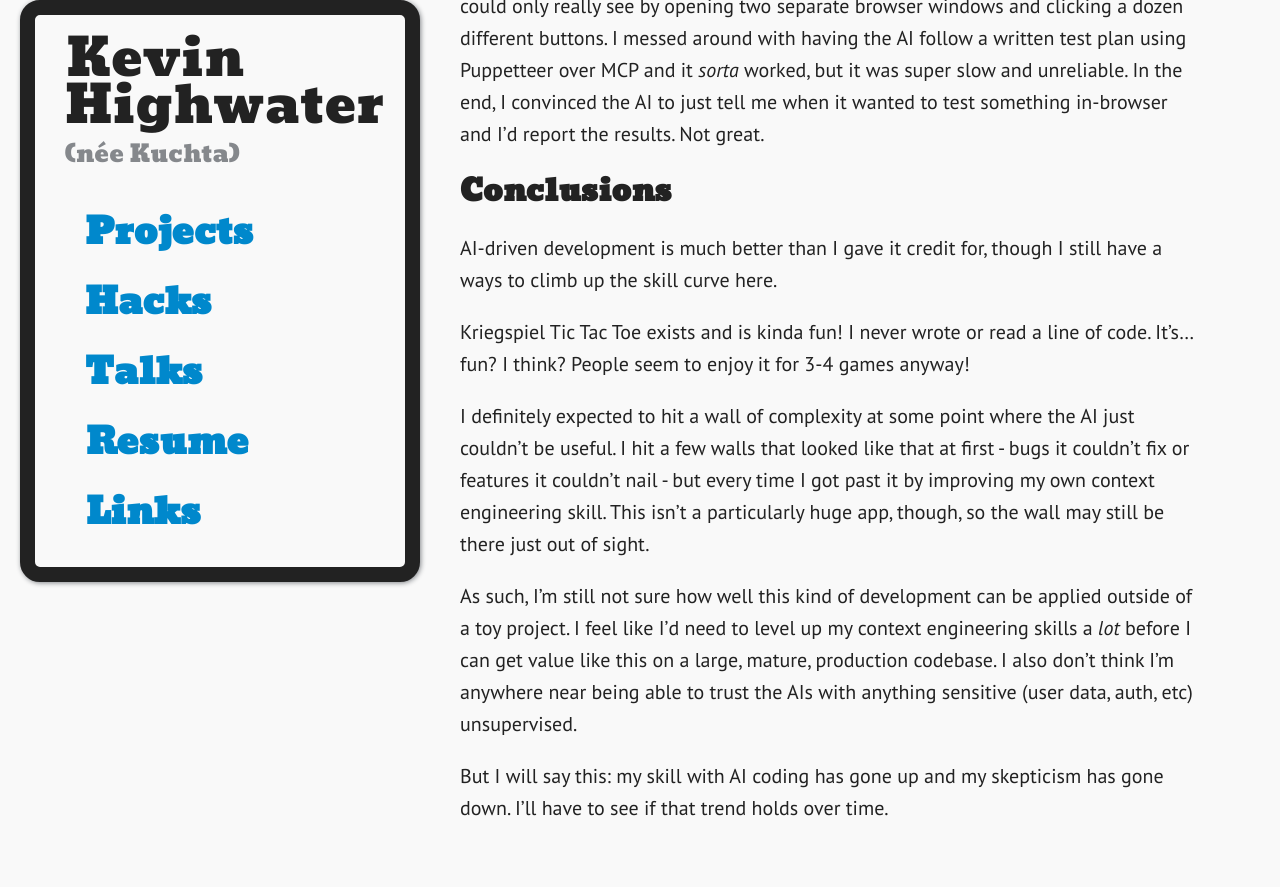
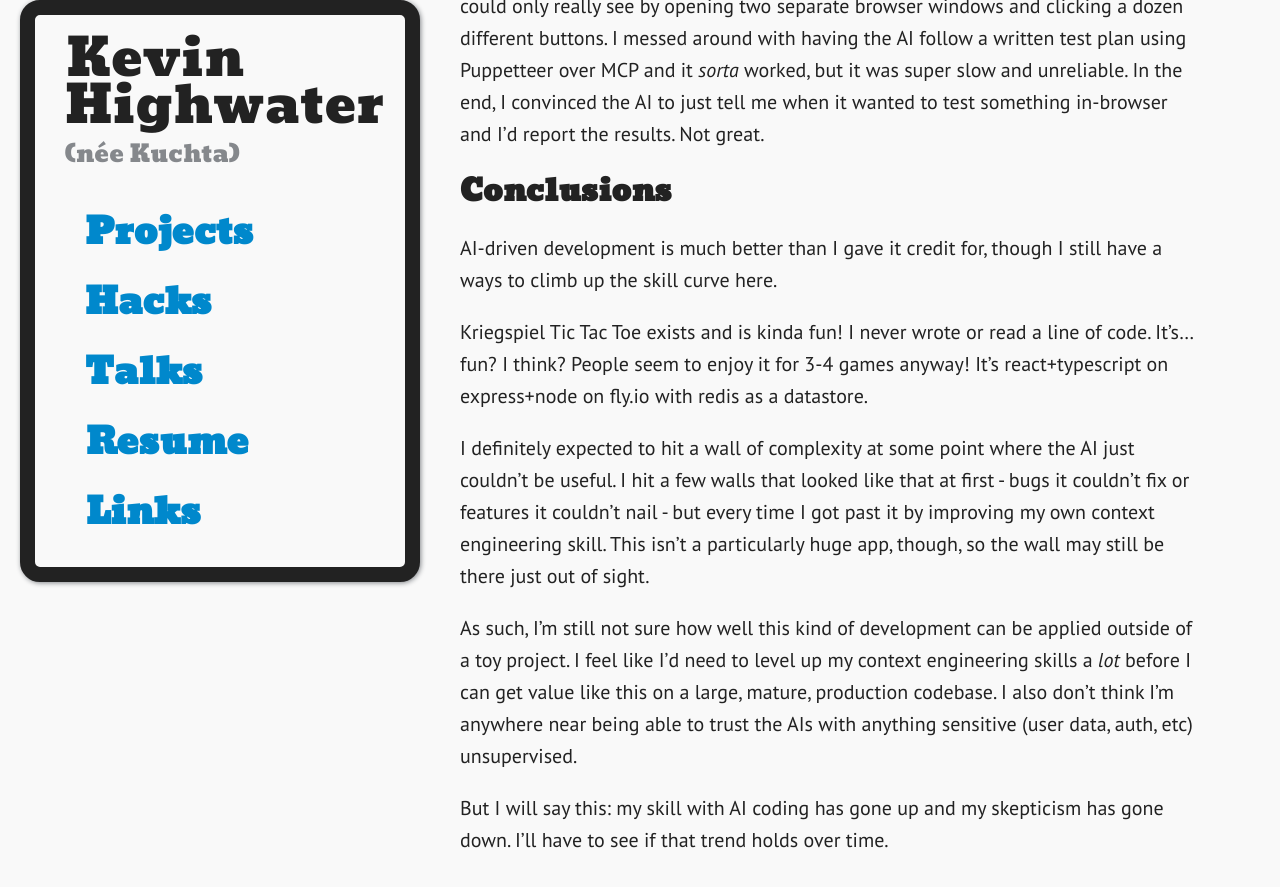
Before and after one commit to kkuchta/blog2, a Jekyll site: the page built from _posts/2024-06-10-kriegspiel-tic-tac-toe.md, in a window 1280 px wide and 900 px high, scrolled down 3662 px. Shown: the top 887 px of the window. Built offline with Jekyll 4.4.1, drawn with Linux system fonts in a browser that asks for light colours; some of the changed text lies outside the part shown.

Commit message:
add tech notes

```diff
--- a/_posts/2024-06-10-kriegspiel-tic-tac-toe.md
+++ b/_posts/2024-06-10-kriegspiel-tic-tac-toe.md
@@ -11,7 +11,7 @@ I've noticed two things recently:
 
 So: epistemologically speaking, I think my best path towards having a well-informed opinion about what AI-based coding is and is not good for is to "Get Gud" as the kids would say.
 
-This project is my first pass at that.
+[kttt.io](https://kttt.io) is my first pass at that.
 
 <!--break-->
 
@@ -84,7 +84,7 @@ I also need a better way for the AI to evaluate the results of its work in the b
 
 AI-driven development is much better than I gave it credit for, though I still have a ways to climb up the skill curve here.
 
-Kriegspiel Tic Tac Toe exists and is kinda fun! I never wrote or read a line of code. It's... fun? I think? People seem to enjoy it for 3-4 games anyway!
+Kriegspiel Tic Tac Toe exists and is kinda fun! I never wrote or read a line of code. It's... fun? I think? People seem to enjoy it for 3-4 games anyway! It's react+typescript on express+node on fly.io with redis as a datastore.
 
 I definitely expected to hit a wall of complexity at some point where the AI just couldn't be useful. I hit a few walls that looked like that at first - bugs it couldn't fix or features it couldn't nail - but every time I got past it by improving my own context engineering skill. This isn't a particularly huge app, though, so the wall may still be there just out of sight.
 
```
